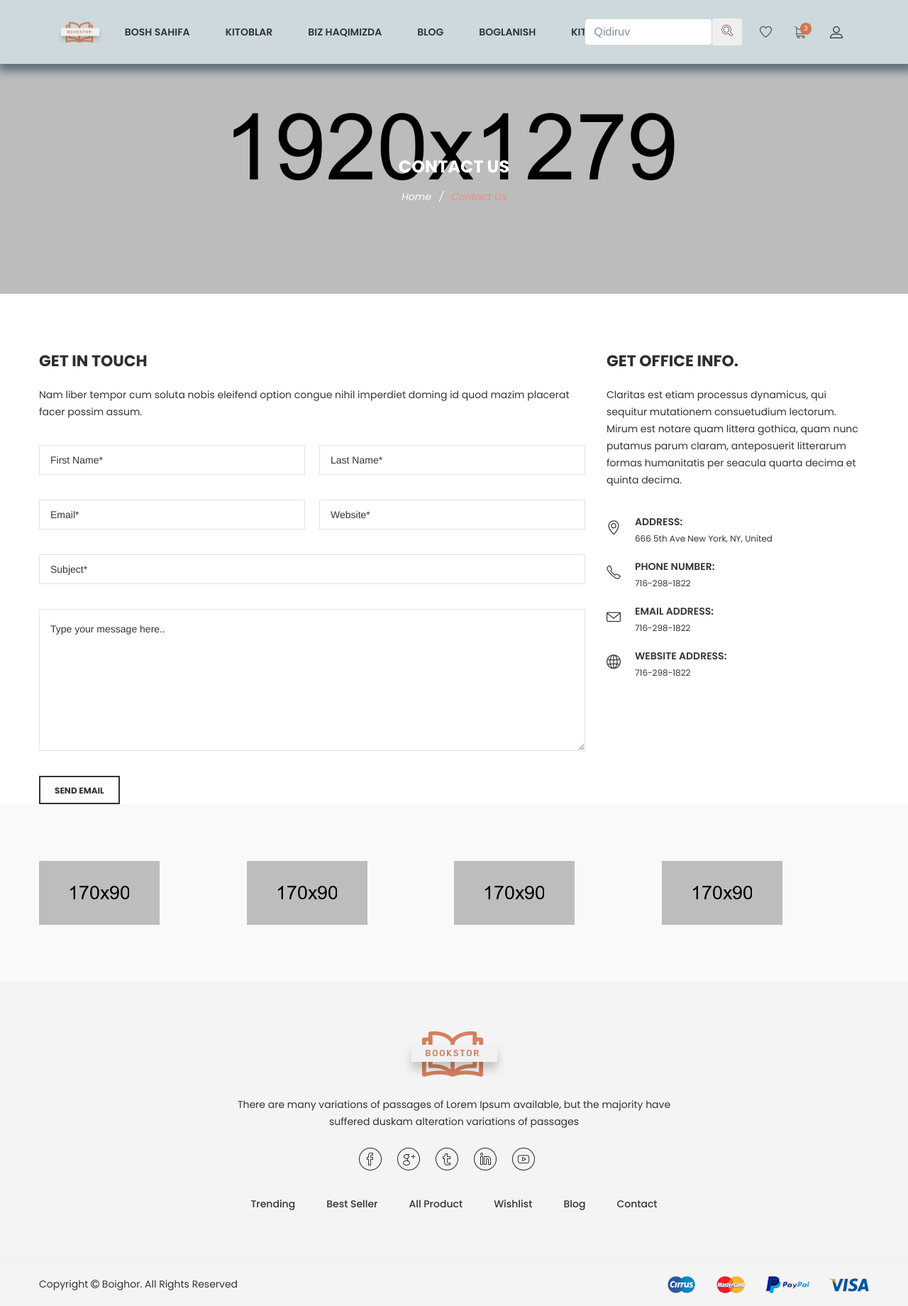
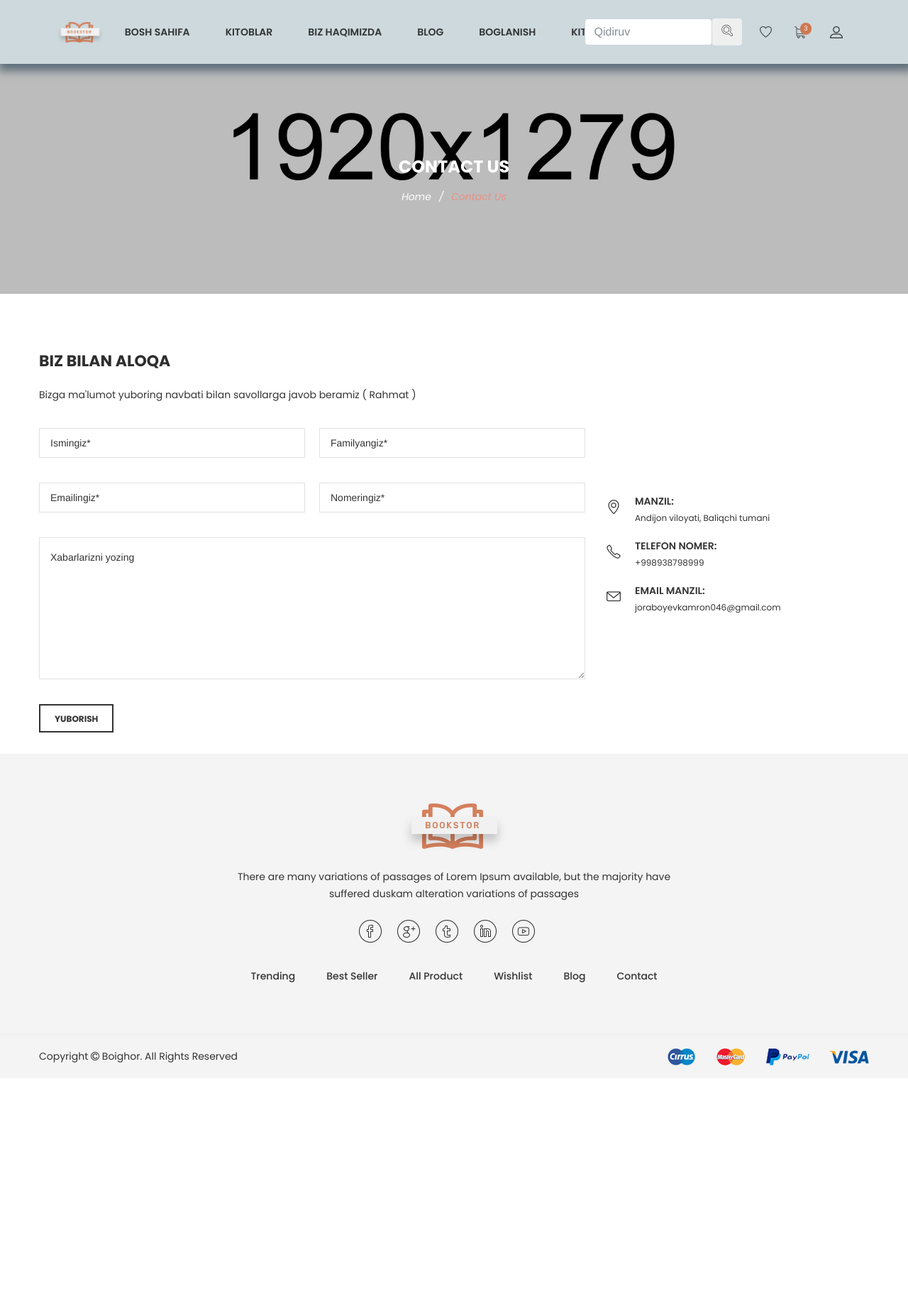
Before and after one commit to Bobur2828/book, a Django app: page /contact/ in a window 1280 px wide. Shown: the whole page at 71% size. After the commit the page ends 1501 px from the top, so only its background shows below. Run offline with Django 5.2, Linux system fonts and the light colour scheme; some libraries are stand-ins or nearby versions; some web fonts are replaced.

Commit message:
connect with bot for contact

```diff
--- a/my_app/templates/my_app/contact.html
+++ b/my_app/templates/my_app/contact.html
@@ -25,25 +25,24 @@
         		<div class="row">
         			<div class="col-lg-8 col-12">
         				<div class="contact-form-wrap">
-        					<h2 class="contact__title">Get in touch</h2>
-        					<p>Nam liber tempor cum soluta nobis eleifend option congue nihil imperdiet doming id quod mazim placerat facer possim assum. </p>
-                            <form id="contact-form" action="mail.php" method="post">
+        					<h2 class="contact__title">Biz bilan aloqa</h2>
+        					<p>Bizga ma'lumot yuboring navbati bilan savollarga javob beramiz ( Rahmat )</p>
+                            <form id="contact-form" action=" /send-msg/"  method="post">
+								{% csrf_token %}
                                 <div class="single-contact-form space-between">
-                                    <input type="text" name="firstname" placeholder="First Name*">
-                                    <input type="text" name="lastname" placeholder="Last Name*">
+                                    <input type="text" name="firstname" placeholder="Ismingiz*">
+                                    <input type="text" name="lastname" placeholder="Familyangiz*">
                                 </div>
                                 <div class="single-contact-form space-between">
-                                    <input type="email" name="email" placeholder="Email*">
-                                    <input type="text" name="website" placeholder="Website*">
+                                    <input type="email" name="email" placeholder="Emailingiz*">
+                                    <input type="text" name="number" placeholder="Nomeringiz*">
                                 </div>
-                                <div class="single-contact-form">
-                                    <input type="text" name="subject" placeholder="Subject*">
+
+                                <div class="single-contact-form message">
+                                    <textarea name="message" placeholder="Xabarlarizni yozing"></textarea>
                                 </div>
-                                <div class="single-contact-form message">
-                                    <textarea name="message" placeholder="Type your message here.."></textarea>
-                                </div>
-                                <div class="contact-btn">
-                                    <button type="submit">Send Email</button>
+                                <div style="margin-bottom:30px" class="contact-btn">
+                                    <button type="submit">Yuborish</button>
                                 </div>
                             </form>
                         </div>
@@ -53,41 +52,33 @@
         			</div>
         			<div class="col-lg-4 col-12 md-mt-40 sm-mt-40">
         				<div class="wn__address">
-        					<h2 class="contact__title">Get office info.</h2>
-        					<p>Claritas est etiam processus dynamicus, qui sequitur mutationem consuetudium lectorum. Mirum est notare quam littera gothica, quam nunc putamus parum claram, anteposuerit litterarum formas humanitatis per seacula quarta decima et quinta decima. </p>
-        					<div class="wn__addres__wreapper">
 
-        						<div class="single__address">
+
+        						<div style="margin-top:200px" class="single__address">
         							<i class="icon-location-pin icons"></i>
         							<div class="content">
-        								<span>address:</span>
-        								<p>666 5th Ave New York, NY, United</p>
+        								<span>Manzil:</span>
+        								<p>Andijon viloyati, Baliqchi tumani</p>
         							</div>
         						</div>
 
         						<div class="single__address">
         							<i class="icon-phone icons"></i>
         							<div class="content">
-        								<span>Phone Number:</span>
-        								<p>716-298-1822</p>
+        								<span>Telefon nomer:</span>
+        								<p>+998938798999</p>
         							</div>
         						</div>
 
         						<div class="single__address">
         							<i class="icon-envelope icons"></i>
         							<div class="content">
-        								<span>Email address:</span>
-        								<p>716-298-1822</p>
+        								<span>Email manzil:</span>
+        								<p>joraboyevkamron046@gmail.com</p>
         							</div>
         						</div>
 
-        						<div class="single__address">
-        							<i class="icon-globe icons"></i>
-        							<div class="content">
-        								<span>website address:</span>
-        								<p>716-298-1822</p>
-        							</div>
-        						</div>
+
 
         					</div>
         				</div>
@@ -98,23 +89,7 @@
         </section>
         <!-- End Contact Area -->
         <!-- Start Brand Area -->
-        <div class="wn__brand__area bg__cat--1 ptb--80">
-        	<div class="container">
-        		<div class="row">
-        			<div class="col-lg-12">
-        				<ul class="brand__activation arrows_style owl-carousel owl-theme">
-        					<li><a href="#"><img src="{% static 'my_app/images/brand/1.png'%}" alt="brand images"></a></li>
-        					<li><a href="#"><img src="{% static 'my_app/images/brand/2.png'%}" alt="brand images"></a></li>
-        					<li><a href="#"><img src="{% static 'my_app/images/brand/3.png'%}" alt="brand images"></a></li>
-        					<li><a href="#"><img src="{% static 'my_app/images/brand/4.png'%}" alt="brand images"></a></li>
-        					<li><a href="#"><img src="{% static 'my_app/images/brand/5.png'%}" alt="brand images"></a></li>
-        					<li><a href="#"><img src="{% static 'my_app/images/brand/6.png'%}" alt="brand images"></a></li>
-        					<li><a href="#"><img src="{% static 'my_app/images/brand/7.png'%}" alt="brand images"></a></li>
-        				</ul>
-        			</div>
-        		</div>
-        	</div>
-        </div>
+
         <!-- End Brand Area -->
 
 	</div>
--- a/my_app/urls.py
+++ b/my_app/urls.py
@@ -32,6 +32,7 @@ urlpatterns = [
     path('search/', views.searchpage, name='searchpage'),
     path('detail/<int:id>/', views.BooksDetailView.as_view(), name='detail'),
     path('add_comment/<int:id>/', views.AddCommentView.as_view(),name='AddCommentView'),
+    path('send-msg/', views.SendMsg),
 
 
 ]
--- a/my_app/views.py
+++ b/my_app/views.py
@@ -7,6 +7,7 @@ from .forms import AddCommentForm
 from django.shortcuts import render
 from django.http import HttpResponse
 from .models import Slider,Books,Category, Ourteam,Comment
+import requests
 
 def index(request):
     sliders=Slider.objects.all()
@@ -172,3 +173,18 @@ class AddCommentView(LoginRequiredMixin,View):
             )
             return redirect(reverse('books:detail', kwargs={'id':books.id}))
         return render(request, 'my_app/single-product.html',{'form':form,'books':books})
+
+
+def SendMsg(request):
+    firstname = request.POST['firstname']
+    lastname = request.POST['lastname']
+    email = request.POST['email']
+    number = request.POST['number']
+    message = request.POST['message']
+
+    bot_token = '6437135033:AAHvK59HsWn_ZzDtCvNRfwARTkGQ8pRUTa0'
+    text = 'Saytdan xabar: \n\nIsmi : ' + firstname + '\nFamilyasi : ' + lastname + '\nemail : ' + email + '\nTelefon nomer : ' + number + '\nXabar : ' + message
+    url = 'https://api.telegram.org/bot' + bot_token + '/sendMessage?chat_id='
+    requests.get(url + '6516071223' + '&text=' + text)
+
+    return redirect('/')
```
